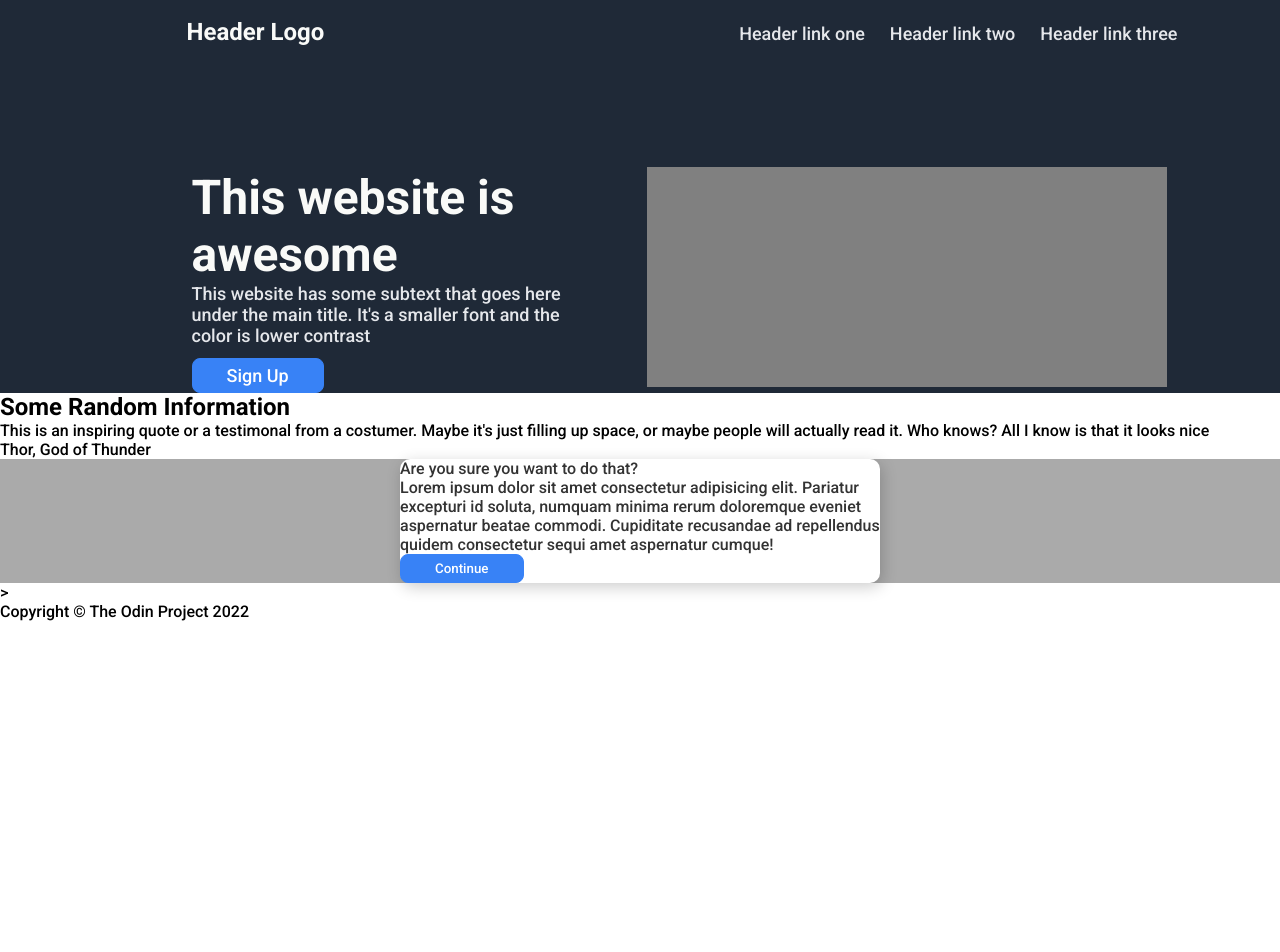
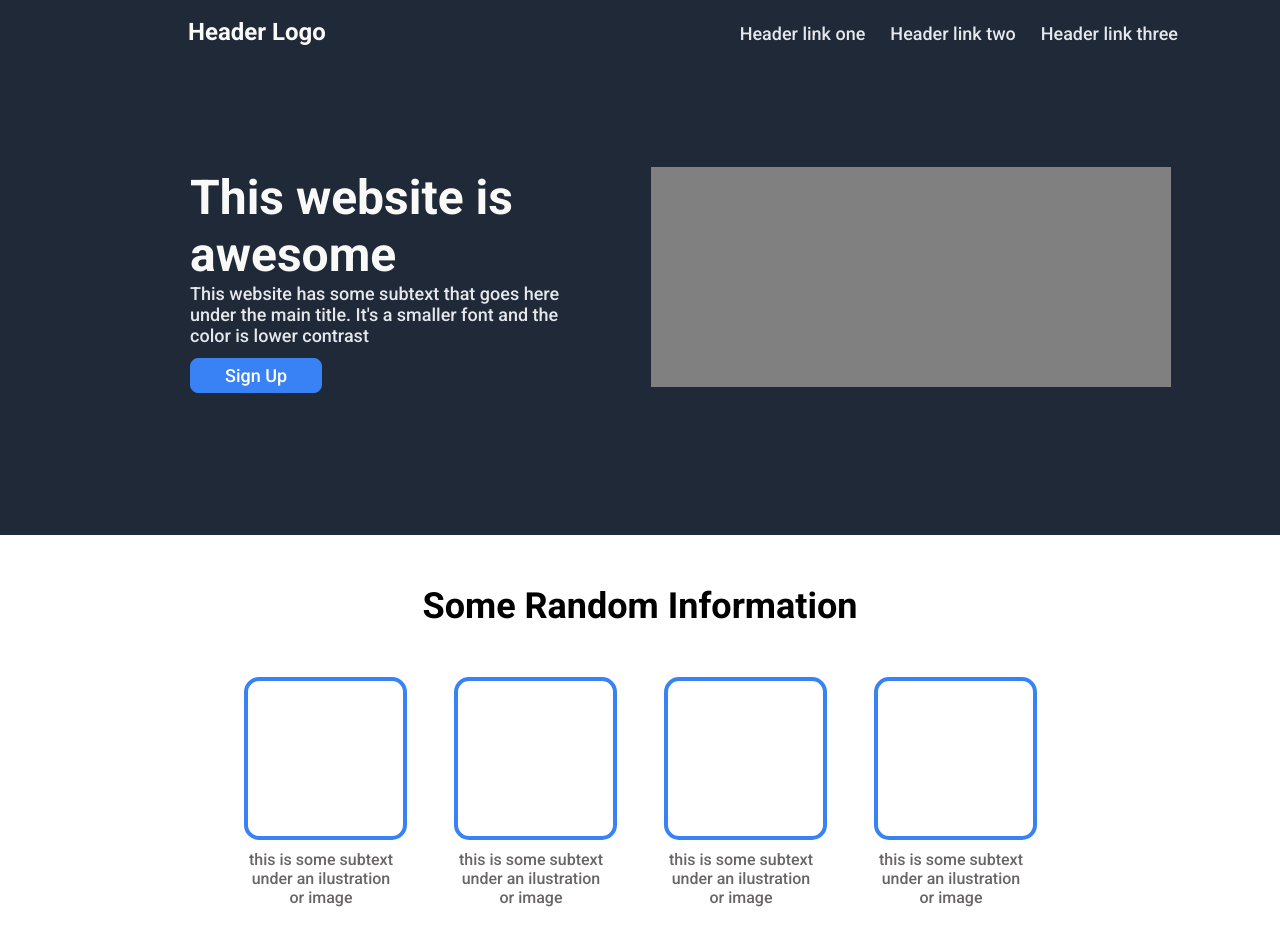
Before and after one commit to Camilo-J/Odin-LandingPage-CssB, a plain HTML site: page Index.html in a window 1280 px wide. Shown: the top 952 px of the page. Before the commit the page ends 800 px from the top, so only its background shows below. Drawn offline with Linux system fonts and the light colour scheme.

Commit message:
A little correction in the structure of HTML and Part of content and quote of CSS done

```diff
--- a/Index.html
+++ b/Index.html
@@ -38,15 +38,34 @@
      <main class="main1">
         <h2> Some Random Information </h2>
         <div class="cards">
-
+          <div class="card1">
+             <div class="square">
+             </div>
+             <p>this is some subtext under an ilustration or image</p>
+          </div>
+          <div class="card2">
+            <div class="square">
+            </div>
+            <p>this is some subtext under an ilustration or image</p>
+          </div>
+          <div class="card3">
+            <div class="square">
+            </div>
+            <p>this is some subtext under an ilustration or image</p>
+          </div>
+          <div class="card4">
+            <div class="square">
+            </div>
+            <p>this is some subtext under an ilustration or image</p>
+          </div>
         </div>
 
      </main>
      <!--The quoute of Thor xD-->
      <main class="main2">
         <div class="quote">
-          <p>This is an inspiring quote or a testimonal from a costumer. Maybe it's just filling up space, or maybe people will actually read it. Who knows? All I know is that it looks nice</p>
-          <p>Thor, God of Thunder</p>
+          <p class="textq">This is an inspiring quote or a testimonal from a costumer. Maybe it's just filling up space, or maybe people will actually read it. Who knows? All I know is that it looks nice</p>
+          <p class="author">Thor, God of Thunder</p>
         </div>
     </main>
     <!--The figure like a ad-->
--- a/Style.css
+++ b/Style.css
@@ -1,9 +1,14 @@
-@import url('https://fonts.googleapis.com/css2?family=Roboto:wght@100;500;700&display=swap');
+@import url('https://fonts.googleapis.com/css2?family=Roboto:ital,wght@0,100;0,500;0,700;1,300&display=swap');
 
 *{
     padding: 0;
     margin: 0;
     font-family: 'Roboto', sans-serif;
+}
+body{
+    display: flex;
+    flex-direction: column;
+    justify-content: space-between;
 }
 .header {
     background-color: #1F2937;
@@ -12,7 +17,9 @@
     justify-content: space-evenly;
     gap: 118px;
     padding-top: 18px;
-    padding-left: 60px;
+    padding-left: 62px;
+    padding-bottom: 142px;
+
 }
 .nav{
     display: flex;
@@ -36,8 +43,6 @@
     font-size: 18px;
     color: #e5e7eb;
     text-decoration: none;
-
-
 }
 .content1{
     display: flex;
@@ -46,7 +51,7 @@
     margin-top: 5px;
 }
 .left{
-    flex: 0.64 1 0%;
+    flex: 0.65 1 0%;
     margin-left: 19px;
     display: flex;
     flex-direction: column;
@@ -77,14 +82,68 @@ button.SignUp {
     flex: 0 0 auto;
     margin-left: 16px;
     margin-top: -2px;
-}
-.right{
     background-color: gray;
     height: 220px;
     width: 520px;
 }
-.image{
 
+.main1{
+    display: flex;
+    flex-direction: column;
+    align-items: center;
+    justify-content: space-evenly;
+    gap:  50px;
+    padding: 50px 40px;
+    padding-bottom: 130px;
+}
+.main1 h2{
+    font-size: 36px;
+    flex-grow: 0;
+}
+.cards{
+    display: flex;
+    justify-content: center;
+    gap: 55px;
+
+}
+.card1,.card2,.card3,.card4{
+    flex-grow: 0;
+    display: flex;
+    flex-direction: column;
+    gap: 10px;
+}
+.card1,.card2,.card3,.card4 p{
+    width: 155px;
+    text-align: center;
+    color: rgb(105, 101, 101);
+}
+.square{
+    height: 155px;
+    width: 155px;
+    border: 4px solid #3882f6;
+    border-radius: 15px;
+}
+
+.main2{
+    background-color: #e5e7eb;
+    display: flex;
+    justify-content: center;
+    align-items: center;
+    padding: 120px 140px;
+}
+.quote{
+ display: flex;
+ flex-direction: column;
+}
+.quote .textq{
+    width: 800px;
+    font-size: 36px;
+    font-weight: 300;
+    font-style: italic;
+}
+.quote .author{
+    align-self: flex-end;
+    font-size: 26px;
 }
 .ads{
     height: 100%;
```
